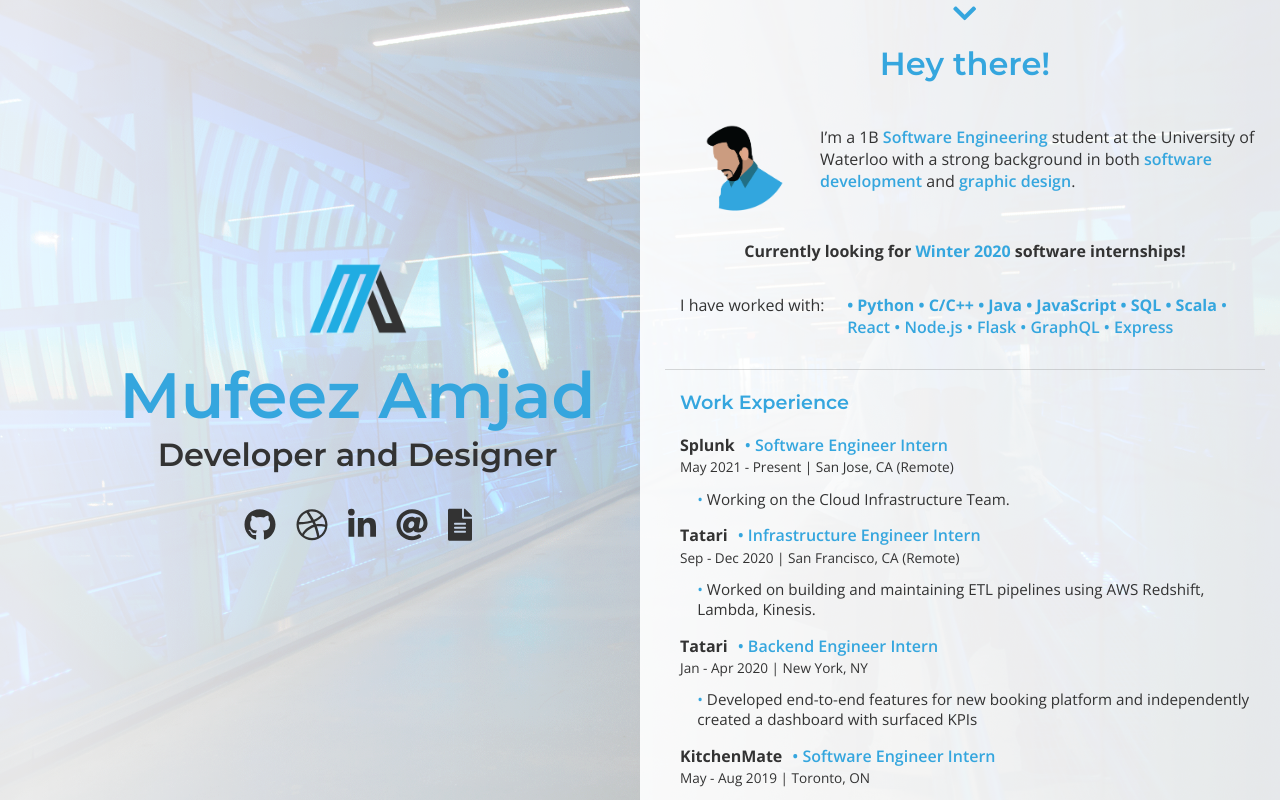
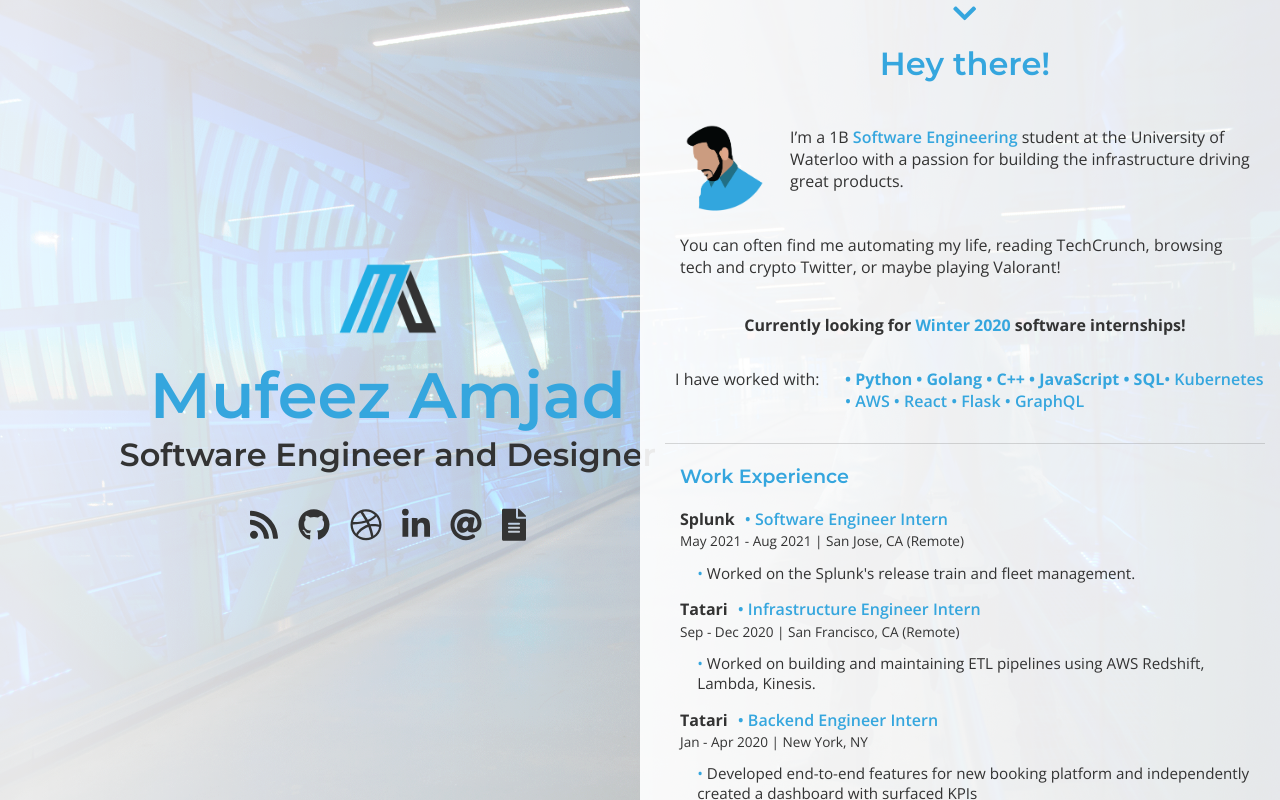
Before and after one commit to mufeez-amjad/mufeez-amjad.github.io, a React (Create React App) app: page / in a window 1280 px wide. Built offline with nearby package versions, Linux system fonts and the light colour scheme.

Commit message:
update resume and copy

```diff
--- a/public/index.html
+++ b/public/index.html
@@ -23,57 +23,29 @@
       Learn how to configure a non-root public URL by running `npm run build`.
     -->
     <script>
-      window["_fs_debug"] = false;
-      window["_fs_host"] = "fullstory.com";
-      window["_fs_org"] = "MBAK4";
-      window["_fs_namespace"] = "FS";
-      (function(m, n, e, t, l, o, g, y) {
-        if (e in m) {
-          if (m.console && m.console.log) {
-            m.console.log(
-              'FullStory namespace conflict. Please set window["_fs_namespace"].'
-            );
-          }
-          return;
-        }
-        g = m[e] = function(a, b, s) {
-          g.q ? g.q.push([a, b, s]) : g._api(a, b, s);
-        };
-        g.q = [];
-        o = n.createElement(t);
-        o.async = 1;
-        o.crossOrigin = "anonymous";
-        o.src = "https://" + _fs_host + "/s/fs.js";
-        y = n.getElementsByTagName(t)[0];
-        y.parentNode.insertBefore(o, y);
-        g.identify = function(i, v, s) {
-          g(l, { uid: i }, s);
-          if (v) g(l, v, s);
-        };
-        g.setUserVars = function(v, s) {
-          g(l, v, s);
-        };
-        g.event = function(i, v, s) {
-          g("event", { n: i, p: v }, s);
-        };
-        g.shutdown = function() {
-          g("rec", !1);
-        };
-        g.restart = function() {
-          g("rec", !0);
-        };
-        g.consent = function(a) {
-          g("consent", !arguments.length || a);
-        };
-        g.identifyAccount = function(i, v) {
-          o = "account";
-          v = v || {};
-          v.acctId = i;
-          g(o, v);
-        };
-        g.clearUserCookie = function() {};
-      })(window, document, window["_fs_namespace"], "script", "user");
-    </script>
+      window['_fs_debug'] = false;
+      window['_fs_host'] = 'fullstory.com';
+      window['_fs_script'] = 'edge.fullstory.com/s/fs.js';
+      window['_fs_org'] = 'MBAK4';
+      window['_fs_namespace'] = 'FS';
+      (function(m,n,e,t,l,o,g,y){
+          if (e in m) {if(m.console && m.console.log) { m.console.log('FullStory namespace conflict. Please set window["_fs_namespace"].');} return;}
+          g=m[e]=function(a,b,s){g.q?g.q.push([a,b,s]):g._api(a,b,s);};g.q=[];
+          o=n.createElement(t);o.async=1;o.crossOrigin='anonymous';o.src='https://'+_fs_script;
+          y=n.getElementsByTagName(t)[0];y.parentNode.insertBefore(o,y);
+          g.identify=function(i,v,s){g(l,{uid:i},s);if(v)g(l,v,s)};g.setUserVars=function(v,s){g(l,v,s)};g.event=function(i,v,s){g('event',{n:i,p:v},s)};
+          g.anonymize=function(){g.identify(!!0)};
+          g.shutdown=function(){g("rec",!1)};g.restart=function(){g("rec",!0)};
+          g.log = function(a,b){g("log",[a,b])};
+          g.consent=function(a){g("consent",!arguments.length||a)};
+          g.identifyAccount=function(i,v){o='account';v=v||{};v.acctId=i;g(o,v)};
+          g.clearUserCookie=function(){};
+          g.setVars=function(n, p){g('setVars',[n,p]);};
+          g._w={};y='XMLHttpRequest';g._w[y]=m[y];y='fetch';g._w[y]=m[y];
+          if(m[y])m[y]=function(){return g._w[y].apply(this,arguments)};
+          g._v="1.3.0";
+      })(window,document,window['_fs_namespace'],'script','user');
+      </script>
     <title>Mufeez Amjad</title>
   </head>
   <body>
--- a/src/App.css
+++ b/src/App.css
@@ -90,30 +90,33 @@
   text-align: left;
 }
 
-.scrollable .profile {
+.scrollable .about {
+  margin: 0 20px;
+}
+
+.about .profile {
   display: flex;
-  margin-left: 25px;
-  margin-right: 25px;
+  flex-direction: column;
   align-items: center;
+}
+
+.about .profile .intro {
+  display: flex;
+  align-items: center;
+}
+
+.about .profile p {
+  margin: 20px;
 }
 
 .scrollable .profile img {
   width: 110px;
   height: 110px;
-  margin-left: 15px;
   flex-shrink: 0;
-  /* border-radius: 55px;
-  -webkit-border-radius: 55px;
-  -moz-border-radius: 55px; */
 }
 
 .scrollable .profile .summary {
-  font-family: "Open Sans", sans-serif;
-  font-size: 1rem;
-  font-weight: 500;
-  color: #333333;
-  text-align: left;
-  margin-left: 30px;
+  margin-left: 20px;
 }
 
 .scrollable h2 {
@@ -140,8 +143,6 @@
   display: flex;
   justify-content: space-between;
   margin-top: 10px;
-  margin-left: 25px;
-  margin-right: 25px;
 }
 
 .scrollable .skills em::before {
@@ -243,7 +244,7 @@
     display: none;
   }
 
-  .scrollable .profile .summary {
+  .scrollable .profile p {
     font-size: 0.95rem;
   }
 
@@ -286,7 +287,7 @@
 }
 
 @media screen and (max-width: 430px) {
-  .scrollable .profile .summary {
+  .scrollable .profile p {
     font-size: 0.95rem;
   }
 
--- a/src/App.jsx
+++ b/src/App.jsx
@@ -62,20 +62,20 @@
           <h1>Hey there!</h1>
 
           <div className="profile">
-            <img src={profile} alt="Profile" />
-            <p className="summary">
-              I’m {term} <em>Software Engineering</em> student at the University
-              of Waterloo with a strong background in both{" "}
-              <em>software development</em> and <em>graphic design</em>.
+            <div className="intro">
+              <img src={profile} alt="Profile" />
+              <p className="summary">
+                I’m {term} <em>Software Engineering</em> student at the University
+                of Waterloo with a passion for building the infrastructure driving great products.
+              </p>
+            </div>
+
+            <p>
+              You can often find me automating my life, reading TechCrunch, browsing tech and crypto Twitter, or maybe playing Valorant!
             </p>
           </div>
 
-          <div
-            style={{
-              padding: "10px 0 0 0",
-              marginLeft: "15px",
-              marginRight: "15px",
-            }}>
+          <div>
             <p style={{ textAlign: "center" }}>
               <b>
                 Currently looking for{" "}
@@ -89,12 +89,10 @@
             <p className="left">I have worked with:</p>
             <p className="list">
               <span className="languages">
-                <em>Python</em> <em>C/C++</em> <em>Java</em> <em>JavaScript</em>{" "}
-                <em>SQL</em> <em>Scala</em>{" "}
+                <em>Python</em> <em>Golang</em> <em>C++</em> <em>JavaScript</em> <em>SQL</em>
               </span>
-              <span className="frameworks">
-                <em>React</em> <em>Node.js</em> <em>Flask</em> <em>GraphQL</em>{" "}
-                <em>Express</em>
+              <span className="technologies">
+                <em>Kubernetes</em> <em>AWS</em> <em>React</em> <em>Flask</em> <em>GraphQL</em>{" "}
               </span>
             </p>
           </div>
--- a/src/Components/Awards/Awards.jsx
+++ b/src/Components/Awards/Awards.jsx
@@ -8,7 +8,7 @@
     name: 'Stellar Community Fund',
     link: 'https://galactictalk.org/d/2327-stellar-tip-tipping-for-content-creators-and-developers',
     date: 'March 2020',
-    details: 'Received $150k+ USD for development of an open source project.'
+    details: 'Received ~100k+ USD for development of an open source project.'
   },
   {
     name: 'Hackathon Awards',
--- a/src/Components/Experience/Experience.jsx
+++ b/src/Components/Experience/Experience.jsx
@@ -16,10 +16,10 @@
             </h3>
             <h4>Software Engineer Intern</h4>
           </div>
-          <h5>May 2021 - Present | San Jose, CA (Remote)</h5>
+          <h5>May 2021 - Aug 2021 | San Jose, CA (Remote)</h5>
           <ul>
             <li>
-              Working on the Cloud Infrastructure Team.
+              Worked on the Splunk's release train and fleet management.
             </li>
           </ul>
         </div>
--- a/src/Components/Intro/Intro.css
+++ b/src/Components/Intro/Intro.css
@@ -1,4 +1,4 @@
-.intro {
+.app > .intro {
     margin-left: 7%;
     margin-right: auto;
     padding: 30px;
@@ -11,13 +11,13 @@
     transform: translateY(-50%);
 }
 
-.intro img {
+.app > .intro img {
     width: 110px;
     height: 100px;
     margin-bottom: -40px;
 }
 
-.intro h1 {
+.app > .intro h1 {
     font-family: 'Montserrat', sans-serif;
     font-size: 4rem;
     font-weight: 600;
@@ -25,7 +25,7 @@
     margin-bottom: -25px;
 }
 
-.intro h2 {
+.app > .intro h2 {
     font-family: 'Montserrat', sans-serif;
     font-size: 2rem;
     font-weight: 600;
@@ -33,11 +33,11 @@
     margin-bottom: 25px;
 }
 
-.social-media {
+.app > .intro > .social-media {
     display: inline-flex;
 }
 
-.social-media a {
+.app > .intro > .social-media a {
     padding: 10px;
     color: #333333;
 
@@ -48,7 +48,7 @@
     transition: all .3s ease-out;
 }
 
-.social-media a:hover {
+.app > .intro > .social-media a:hover {
     color: #35a6de;
     -webkit-transition: all .3s ease-in;
     -moz-transition: all .3s ease-in;
@@ -58,8 +58,7 @@
 }
 
 @media screen and (max-width: 600px) {
-
-    .intro {
+    .app > .intro {
         top: auto;
         -webkit-transform: translateY(0);
         -ms-transform: translateY(0);
@@ -69,31 +68,30 @@
         position: relative;
     }
 
-    .intro h1 {
+    .app > .intro h1 {
         font-size: 2.5rem;
         margin-top: 40px;
     }
 
-    .intro h2 {
+    .app > .intro h2 {
         font-size: 1.5rem;
         margin-bottom: 20px;
     }
 }
 
 @media screen and (max-width: 375px) {
-
-    .intro h1 {
+    .app > .intro h1 {
         font-size: 2rem;
         margin-top: 40px;
         margin-bottom: -20px;
     }
 
-    .intro h2 {
+    .app > .intro h2 {
         font-size: 1.2rem;
         margin-bottom: 20px;
     }
 
-    .intro .social-media {
+    .app > .intro .> .social-media {
         font-size: 13px;
     }
 }
--- a/src/Components/Intro/Intro.jsx
+++ b/src/Components/Intro/Intro.jsx
@@ -27,9 +27,9 @@
             <div className="intro">
                 <img src={logo} alt="logo" />
                 <h1>Mufeez Amjad</h1>
-                <h2>Developer and Designer</h2>
+                <h2>Software Engineer and Designer</h2>
                 <div className="social-media">
-                    {/* <a onClick={() => { this.handleClick('Blog') }} href="http://mufeez.me/blog/"><FontAwesomeIcon icon={faRss} size="2x" /></a> */}
+                    <a onClick={() => { this.handleClick('Blog') }} href="http://mufeez.me/blog/"><FontAwesomeIcon icon={faRss} size="2x" /></a>
                     <a onClick={() => { this.handleClick('GitHub') }} href='https://github.com/mufeez-amjad' target='blank'><FontAwesomeIcon icon={faGithub} size="2x" /></a>
                     <a onClick={() => { this.handleClick('Dribbble') }} href='https://dribbble.com/mufeez-amjad' target='blank'><FontAwesomeIcon icon={faDribbble} size="2x" /></a>
                     <a onClick={() => { this.handleClick('LinkedIn') }} href='https://linkedin.com/in/mufeez-amjad' target='blank'><FontAwesomeIcon icon={faLinkedinIn} size="2x" /></a>
--- a/src/Components/Portfolio/Development.jsx
+++ b/src/Components/Portfolio/Development.jsx
@@ -60,7 +60,7 @@
           image: "status.png",
           tools: ["React Native", "Node.js", "Apollo", "GraphQL", "MongoDB"],
           description:
-            "A social media app to make linking up with friends easy.",
+            "A social media app to improve the experience of making plans with friends.",
           links: {
             github: "",
           },
```
Also changed, not shown: 1 other file (tests, documents, lock files or other folders).
